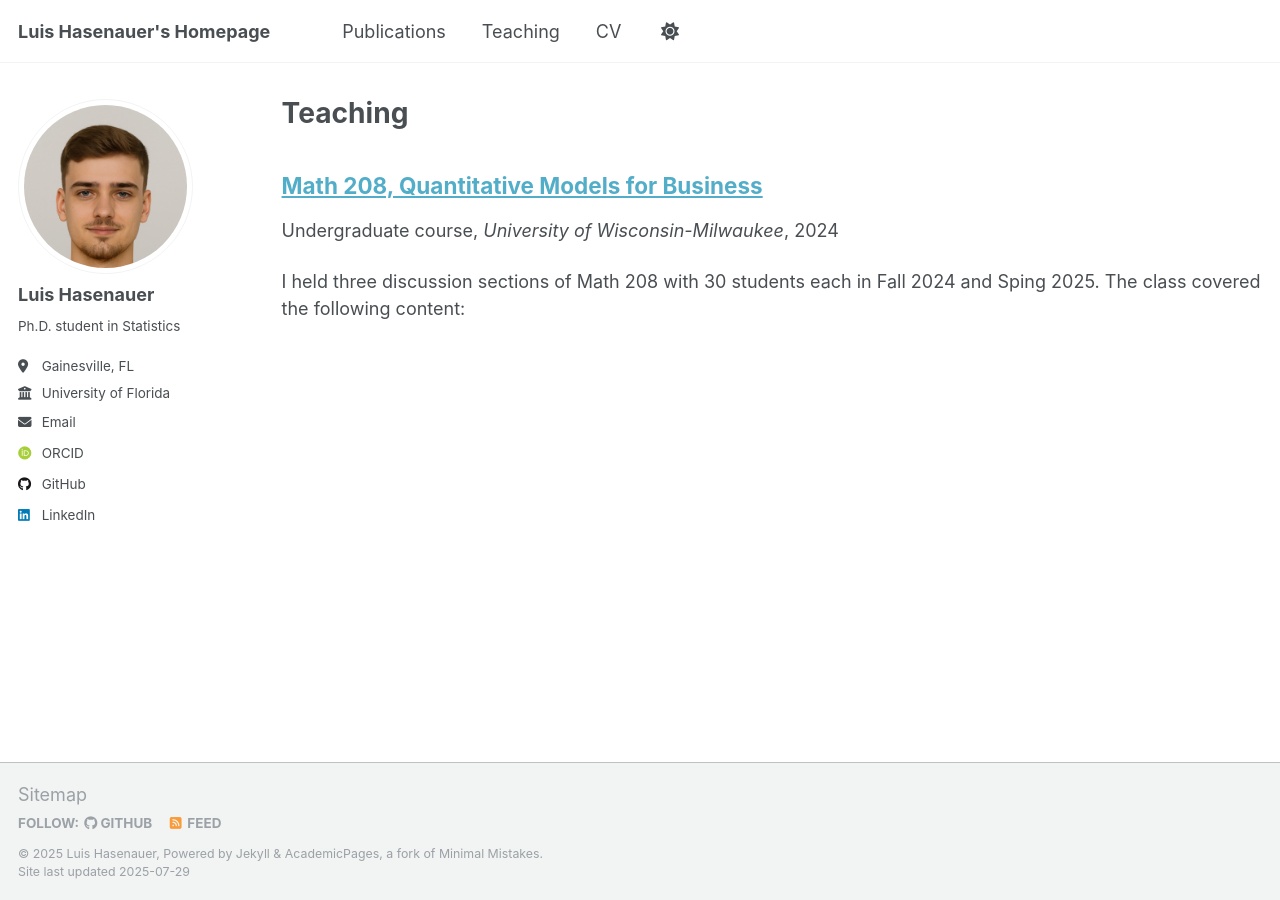
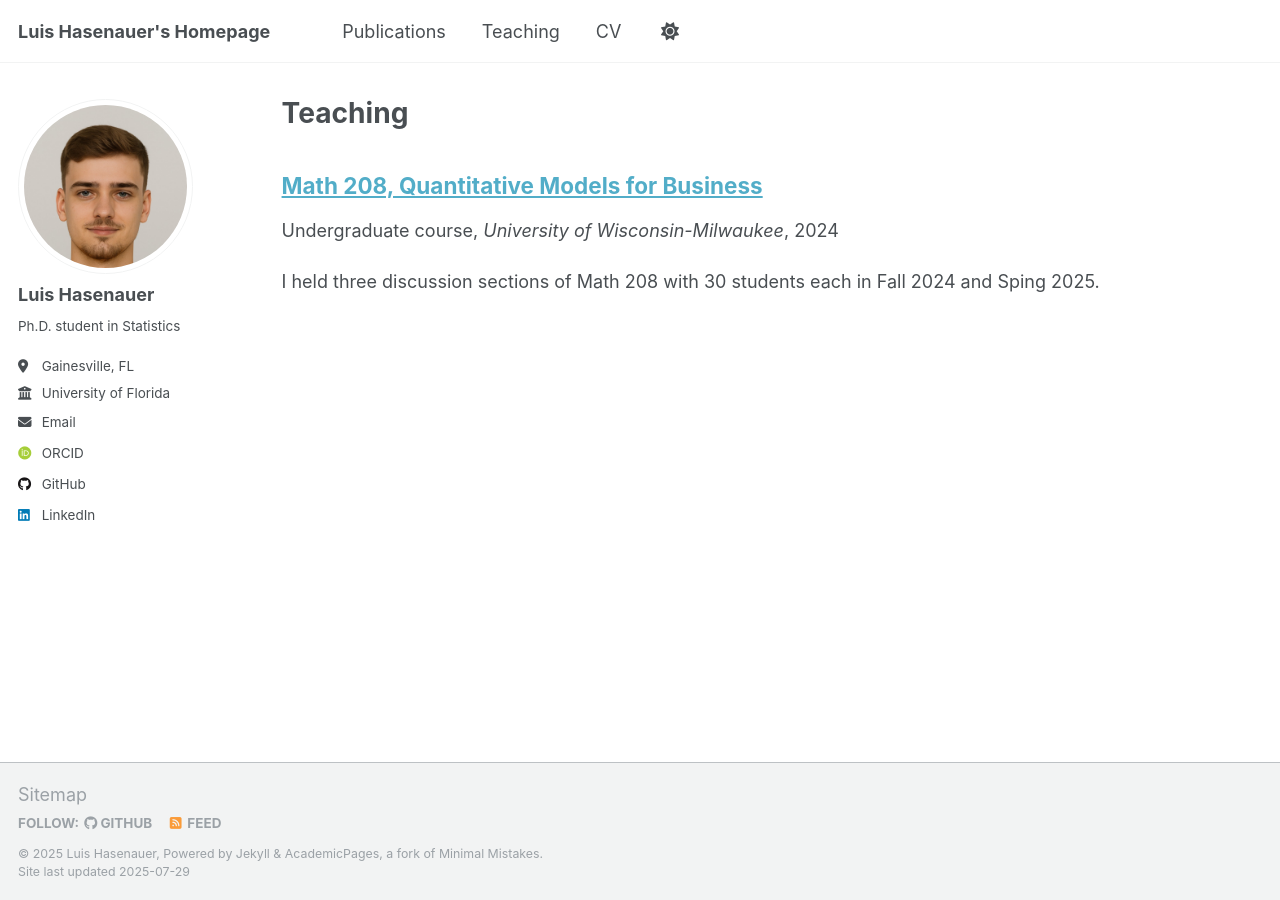
Before and after one commit to LuisHasenauer/LuisHasenauer.github.io, a Jekyll site: the page built from _pages/teaching.html, in a window 1280 px wide. Built offline with Jekyll 4.4.1, drawn with Linux system fonts in a browser that asks for light colours; some web fonts are replaced; a script that is not in the unit is left out.

Commit message:
Update 2024-fall-teaching-1.md

```diff
--- a/_teaching/2024-fall-teaching-1.md
+++ b/_teaching/2024-fall-teaching-1.md
@@ -8,7 +8,7 @@ date: 2024-01-01
 location: "Milwaukee, WI"
 ---
 
-I held three discussion sections of Math 208 with 30 students each in Fall 2024 and Sping 2025. The class covered the following content:
+I held three discussion sections of Math 208 with 30 students each in Fall 2024 and Sping 2025.
 
 Financial Mathematics
 ======
```
